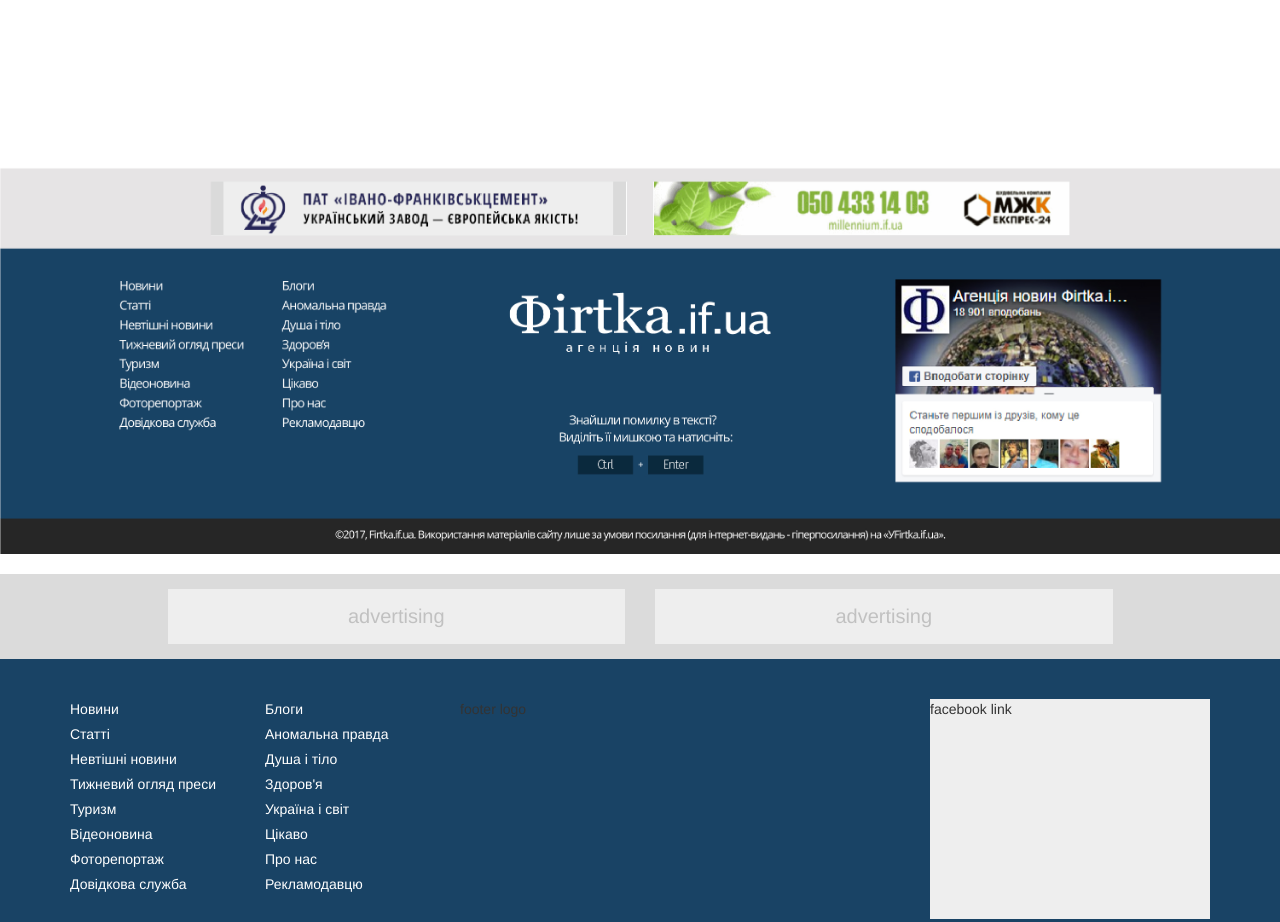
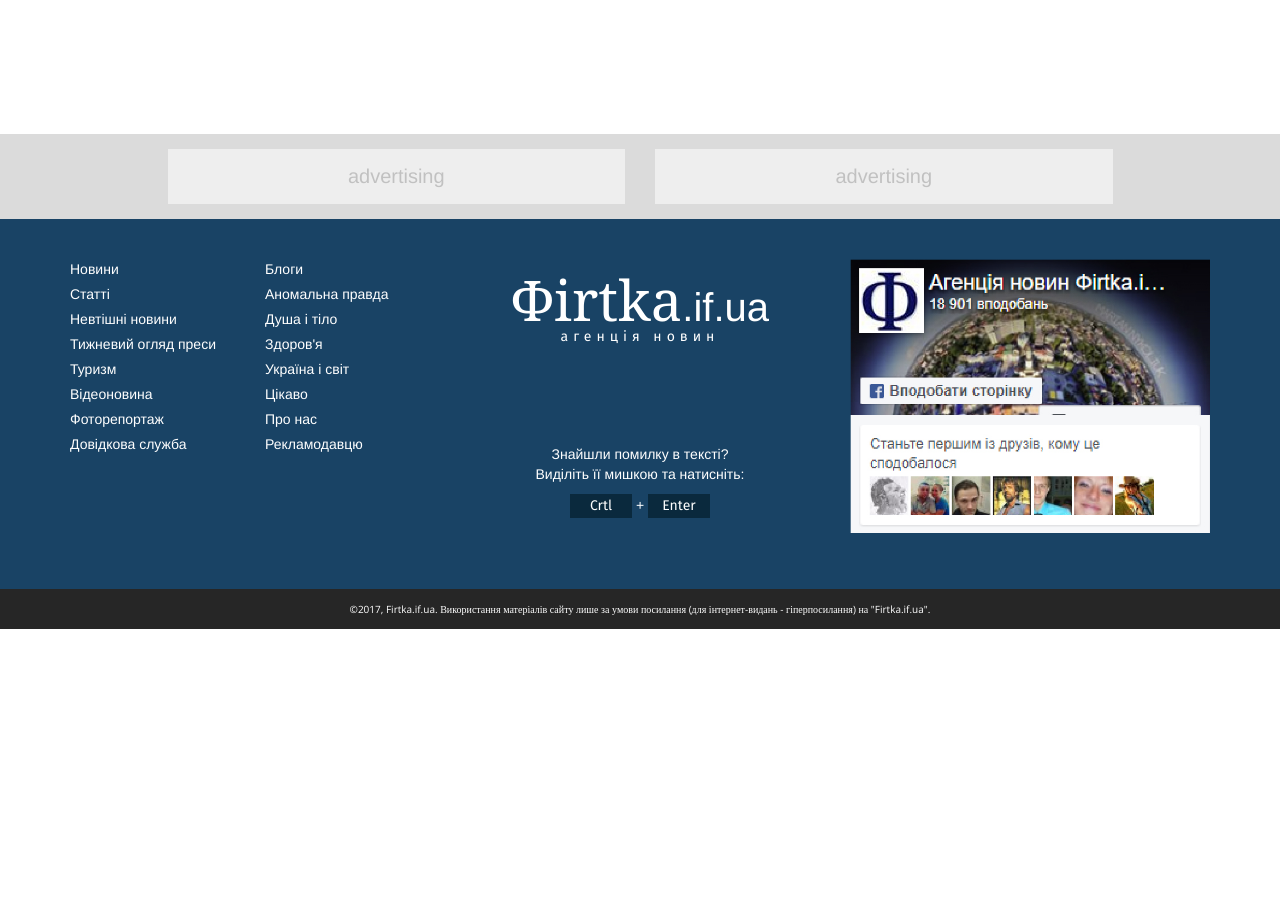
Before and after one commit to Kostyshyn/Test-task, a website: page app/index.html in a window 1280 px wide. Shown: the part 640-1562 px from the top of the page. After the commit the page ends 1269 px from the top, so only its background shows below. Drawn offline with nearby package versions, Linux system fonts and the light colour scheme.

Commit message:
beta 0.3

```diff
--- a/app/css/style.css
+++ b/app/css/style.css
@@ -1,4 +1,4 @@
-@import url('https://fonts.googleapis.com/css?family=Fira+Sans|Open+Sans|Roboto');
+@import url('https://fonts.googleapis.com/css?family=Fira+Sans|Arimo|Open+Sans|Roboto');
 
 
 body {
@@ -11,11 +11,9 @@ body {
 .hp-display-none {
 	display: none;
 }
-
 .empty-height {
 	height: 500px;
 }
-
 header {
 	min-height: 260px;
 	height: auto;
@@ -27,40 +25,35 @@ header {
 	padding-bottom: 15px;
 	display: none;
 }
-.header-top-advertising {
-	height: 55px;
+.header-top-advertising, .header-middle-advertising, .footer-advertising {
 	width: 100%;
 	background-color: #eee;
-	margin-top: 15px;
 	text-align: center;
-	line-height: 55px;
 	color: #c1c1c1;
 	font-size: 20px;
+}
+.header-top-advertising, .footer-advertising {
+	height: 55px;
+	margin-top: 15px;
+	line-height: 55px;
 }
 .header-middle {
 	min-height: 97px;
 	height: auto;
-
 }
 .header-middle-advertising {
 	height: 45px;
-	width: 100%;
-	background-color: #eee;
 	margin-top: 25px;
 	margin-bottom: 40px;
-	text-align: center;
 	line-height: 45px;
-	color: #c1c1c1;
-	font-size: 20px;
 }
 .header-logo {
 	width: 100%;
 	height: 60px;
-	background-image: url('../img/Ресурс 1.svg');
+	background-image: url('../img/logo.svg');
 	background-repeat: no-repeat;
 	background-size: 250px;
 	background-position: center 12px;
-
 }
 .header-text {
 	height: 35px;
@@ -140,22 +133,13 @@ header {
 	height: 2px;
 	background-color: #a22118;
 }
-.header-navigation {
-
-}
 .navbar-default {
 	border: none;
 	background-color: #fff;
 	margin-bottom: 0;
 }
-.nav.navbar-nav>li {
-
-}
 .container-fluid {
 	padding: 0px 0px;
-}
-.navbar-default .navbar-header {
-
 }
 .navbar-default .navbar-brand {
 	float: right;
@@ -190,9 +174,6 @@ header {
     float: left;
     margin: 0px;
    	text-align: center;
-}
-.nav.navbar-nav.navigation-top {
-
 }
 .nav.navbar-nav.navigation-top>li>a {
 	padding: 10px 10px;
@@ -229,22 +210,12 @@ footer {
 	background-color: #dbdbdb;
 	padding-bottom: 15px;
 }
-.footer-advertising {
-	height: 55px;
-	width: 100%;
-	background-color: #eee;
-	margin-top: 15px;
-	text-align: center;
-	line-height: 55px;
-	color: #c1c1c1;
-	font-size: 20px;
-}
 .footer-middle {
 	min-height: 285px;
 	height: auto;
-	padding: 20px;
 }
 .footer-site-map ul {
+	display: inline-block;
 	list-style-type: none;
 	margin: 0;
 	padding: 0;
@@ -255,25 +226,80 @@ footer {
 	color: #fff;
 	font-size: 14px;
 }
-
-
+.footer-logo {
+	color: #fff;
+}
+.footer-logo-top {
+	height: 60px;
+	font-family: 'Georgia';
+	font-size: 56px;
+}
+.footer-logo-top span {
+	font-family: 'Arimo';
+	font-size: 40px;
+}
+.footer-logo-bottom {
+	height: 35px;
+	line-height: 35px;
+	font-family: 'Fira Sans', sans-serif;
+	letter-spacing: 5px;
+}
+.footer-facebook-link-wrap {
+	padding: 20px 0px;
+	padding-bottom: 0px;
+	padding-top: 20px;
+	width: 100%;
+	display: inline-block;
+}
 .footer-facebook-link {
-	width: 280px;
-	height: 220px;
+	max-width: 360px;
+	width: 100%;
+	height: auto;
 	background-color: #eee;
+}
+.footer-facebook-link img {
+	width: 100%;
+}
+.footer-desktop-error-message {
+	display: none;
+	margin-top: 60px;
+}
+.footer-desktop-error-message, .footer-mobile-error-message {
+	color: #fff;
+	padding: 30px 0px;
+}
+.footer-desktop-error-message p, .footer-mobile-error-message p {
+	margin: 0;
+}
+.footer-desktop-error-message-shortcut, .footer-mobile-error-message-shortcut {
+	margin-top: 10px;
+}
+.footer-desktop-error-message span, .footer-mobile-error-message span {
+	display: inline-block;
+	background-color: #0a293d;
+	width: 62px;
+	padding: 2px 0px;
+	font-family: 'Fira Sans', sans-serif;
+}
+.footer-mobile-error-message {
+	display: block;
 }
 .footer-bottom {
 	background-color: #262626;
 }
 .footer-copyright {
+	font-family: 'Open Sans';
 	min-height: 40px;
 	height: auto;
 	color: #fff;
-	font-size: 12px;
+	font-size: 10px;
 	padding: 13px 0px;
 }
 
 @media (min-width: 768px) {
+	.hp-display-none {
+		display: block;
+	}
 	.header-top {
 		display: block;
 	}
@@ -299,13 +325,29 @@ footer {
 	.nav.navbar-nav.navigation-bottom {
 		font-size: 16px;
 	}
-	.hp-display-none {
-		display: block;
+	.footer-middle {
+		padding: 40px 0px;
 	}
-	.footer-middle {
-		padding: 40px;
+	.footer-logo {
+		padding-top: 15px;
+	}
+	.footer-facebook-link-wrap {
+		padding: 0px;
+		padding-top: 25px;
 	}
 	.footer-facebook-link {
+		max-width: 100%;
 		float: right;
 	}
+	.footer-mobile-error-message {
+		display: none;
+	}
 }
+@media (min-width: 992px) {
+	.footer-logo {
+		padding-top: 0px;
+	}
+	.footer-facebook-link-wrap {
+		padding: 0px;
+	}
+}
--- a/app/index.html
+++ b/app/index.html
@@ -124,9 +124,6 @@
 	<div class="empty-height">
 
 	</div>
-	<div class="example">
-		<img src="img/footer.png" alt="">
-	</div>
 	<footer>
 		<div class="footer-top">
 			<div class="container">
@@ -177,14 +174,39 @@
 							</div>
 						</div>
 					</div>
-					<div class="col-lg-4 col-md-4 col-sm-12 col-xs-12">
+					<div class="col-lg-4 col-md-4 col-sm-6 col-xs-12">
 						<div class="footer-logo">
-							footer logo
+							<div class="footer-logo-top hp-text-center">
+								Фirtka<span>.if.ua</span>
+							</div>
+							<div class="footer-logo-bottom hp-text-center">
+								агенція новин
+							</div>
+						</div>
+						<div class="footer-desktop-error-message hp-text-center hp-display-none">
+							<p>Знайшли помилку в тексті?</p>
+							<p>Виділіть її мишкою та натисніть:</p>
+							<div class="footer-desktop-error-message-shortcut">
+								<span>Crtl</span> + <span>Enter</span>
+							</div>
 						</div>
 					</div>
-					<div class="col-lg-4 col-md-4 col-sm-12 col-xs-12">
-						<div class="footer-facebook-link">
-							facebook link
+					<div class="col-lg-4 col-md-4 col-sm-6 col-xs-12">
+						<div class="footer-facebook-link-wrap">
+							<div class="center-block footer-facebook-link">
+								<img src="img/facebook.png" alt="">
+							</div>
+						</div>
+					</div>
+				</div>
+				<div class="row">
+					<div class="col-lg-12 col-md-12 col-sm-12 col-xs-12">
+						<div class="footer-mobile-error-message hp-text-center">
+							<p>Знайшли помилку в тексті?</p>
+							<p>Виділіть її мишкою та натисніть:</p>
+							<div class="footer-mobile-error-message-shortcut">
+								<span>Crtl</span> + <span>Enter</span>
+							</div>
 						</div>
 					</div>
 				</div>
```
Also changed, not shown: app/img/facebook.png (added), app/img/footer.png (deleted), app/img/header.png (deleted), app/img/logo.svg (renamed from app/img/Ресурс 1.svg).
